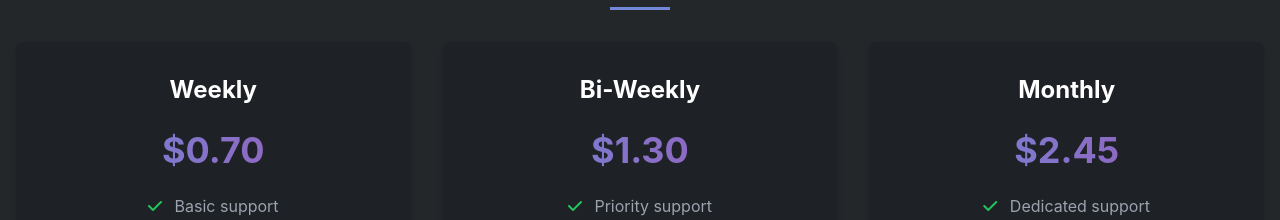
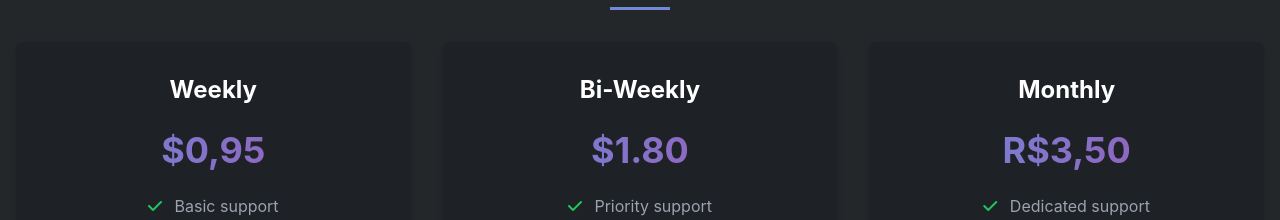
Before and after one commit to LucasDesignerF/next-preview, a plain HTML site: page index_en-us.html in a window 1280 px wide. Shown: the part 1180-1400 px from the top of the page. Drawn offline with nearby package versions, Linux system fonts and the light colour scheme.

Commit message:
Update index_en-us.html

```diff
--- a/index_en-us.html
+++ b/index_en-us.html
@@ -190,7 +190,7 @@
             <div class="grid grid-cols-1 md:grid-cols-3 gap-8">
                 <div class="pricing-card p-8 rounded-lg shadow-md text-center">
                     <h4 class="text-2xl font-bold text-white mb-4">Weekly</h4>
-                    <p class="text-4xl font-bold gradient-text my-6">$0.70</p>
+                    <p class="text-4xl font-bold gradient-text my-6">$0,95</p>
                     <ul class="text-gray-400 space-y-3 mb-8">
                         <li><i class="fa-solid fa-check text-green-500 mr-2"></i> Basic support</li>
                         <li><i class="fa-solid fa-check text-green-500 mr-2"></i> 1 bot per server</li>
@@ -200,7 +200,7 @@
                 </div>
                 <div class="pricing-card p-8 rounded-lg shadow-md text-center">
                     <h4 class="text-2xl font-bold text-white mb-4">Bi-Weekly</h4>
-                    <p class="text-4xl font-bold gradient-text my-6">$1.30</p>
+                    <p class="text-4xl font-bold gradient-text my-6">$1.80</p>
                     <ul class="text-gray-400 space-y-3 mb-8">
                         <li><i class="fa-solid fa-check text-green-500 mr-2"></i> Priority support</li>
                         <li><i class="fa-solid fa-check text-green-500 mr-2"></i> 1 bot per server</li>
@@ -210,7 +210,7 @@
                 </div>
                 <div class="pricing-card p-8 rounded-lg shadow-md text-center">
                     <h4 class="text-2xl font-bold text-white mb-4">Monthly</h4>
-                    <p class="text-4xl font-bold gradient-text my-6">$2.45</p>
+                    <p class="text-4xl font-bold gradient-text my-6">R$3,50</p>
                     <ul class="text-gray-400 space-y-3 mb-8">
                         <li><i class="fa-solid fa-check text-green-500 mr-2"></i> Dedicated support</li>
                         <li><i class="fa-solid fa-check text-green-500 mr-2"></i> 1 bot per server</li>
```
